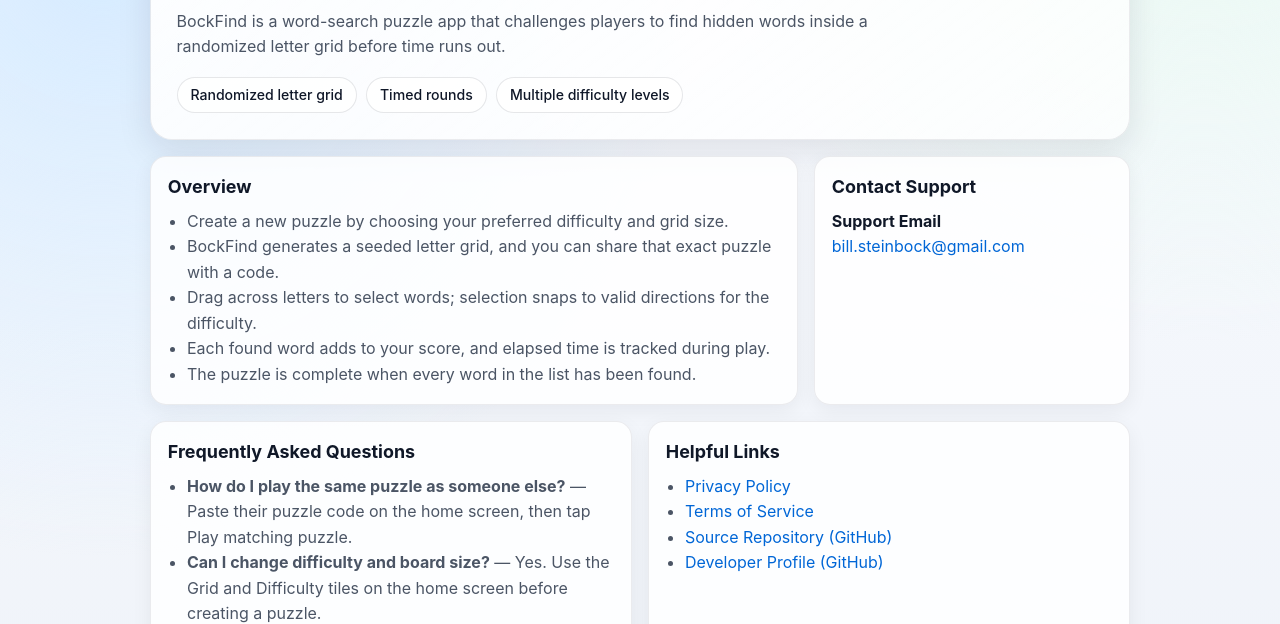
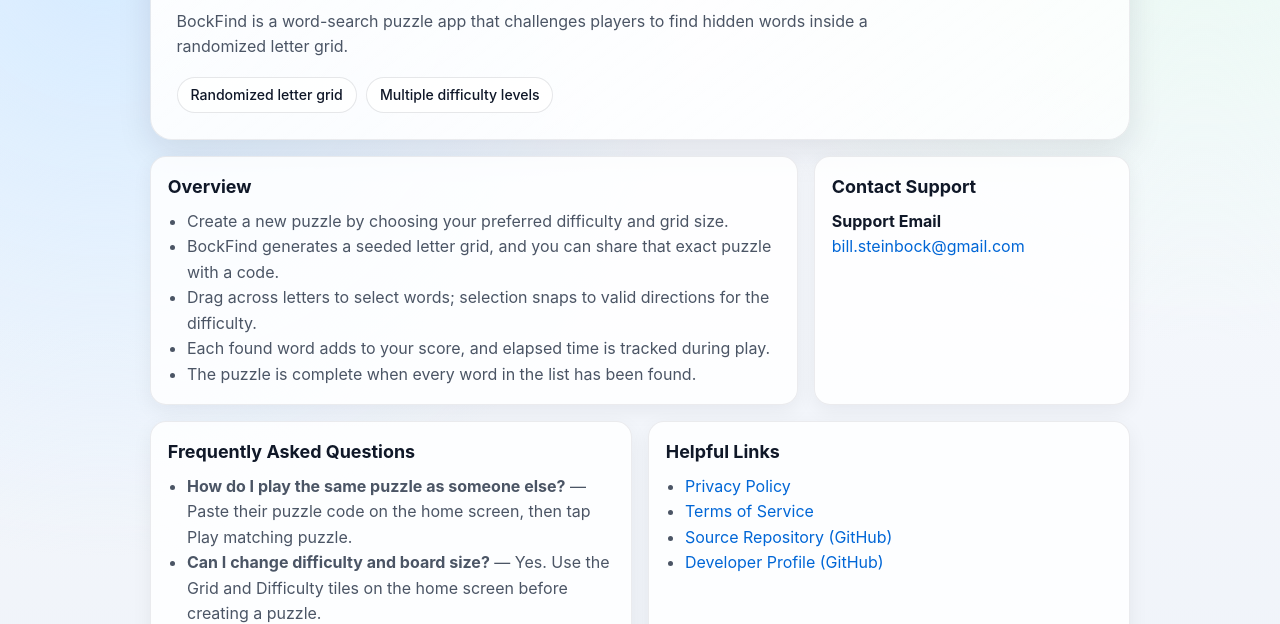
Before and after one commit to bsteinbock/bockfind, a website: page docs/index.html in a window 1280 px wide. Shown: the part 171-795 px from the top of the page. Drawn offline with Linux system fonts and the light colour scheme.

Commit message:
fix: remove reference to timed rounds in support page description

```diff
--- a/docs/index.html
+++ b/docs/index.html
@@ -28,11 +28,10 @@
           <h1>Support for BockFind</h1>
           <p>
             BockFind is a word-search puzzle app that challenges players to find hidden words inside a
-            randomized letter grid before time runs out.
+            randomized letter grid.
           </p>
           <div class="badge-row" aria-label="App summary">
             <span class="badge">Randomized letter grid</span>
-            <span class="badge">Timed rounds</span>
             <span class="badge">Multiple difficulty levels</span>
           </div>
         </section>
```
